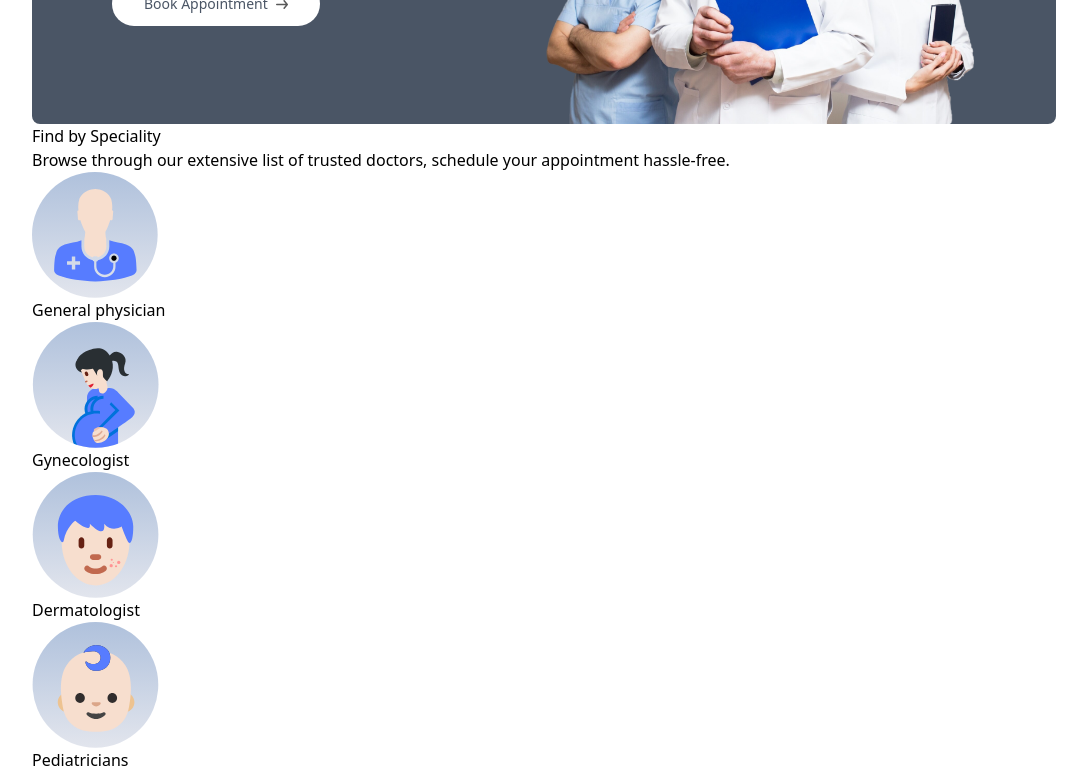
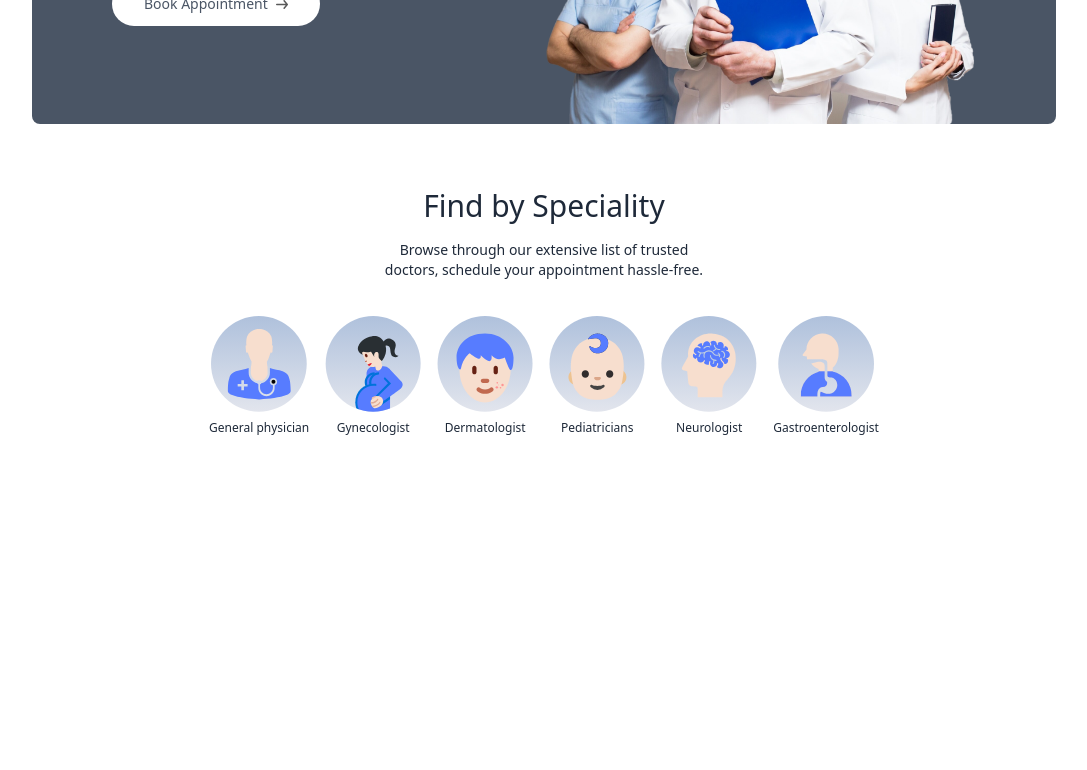
Before and after one commit to Anurag-Kuche/Prescript, a React (Vite) app: page / in a window 1280 px wide. Shown: the part 580-1350 px from the top of the page, without its empty margins (96-1183 px from the left). After the commit the page ends 1080 px from the top, so only its background shows below. Built offline with nearby package versions, Linux system fonts and the light colour scheme.

Commit message:
speciality menu completed

```diff
--- a/src/components/SpecialityMenu.jsx
+++ b/src/components/SpecialityMenu.jsx
@@ -3,13 +3,13 @@
 
 const SpecialityMenu = () => {
   return (
-    <div id="speciality">
-      <h1>Find by Speciality</h1>
-      <p>Browse through our extensive list of trusted doctors, schedule your appointment hassle-free.</p>
-      <div>
+    <div className="flex flex-col items-center gap-4 py-16 text-gray-800" id="speciality">
+      <h1 className="text-3xl font-medium">Find by Speciality</h1>
+      <p className="sm:w-1/3 text-center text-sm">Browse through our extensive list of trusted doctors, schedule your appointment hassle-free.</p>
+      <div className="flex sm:justify-center gap-4 pt-5 w-full overflow-scroll">
         {specialityData.map((item, index) => (
-          <Link key={index} to={`/doctors/${item.speciality}`}>
-            <img src={item.image} alt={item.speciality} />
+          <Link onClick={()=>scrollTo(0,0)} className="flex flex-col items-center text-xs cursor-pointer flex-shrink-0 hover:translate-y-[-10px] transition-all duration-500" key={index} to={`/doctors/${item.speciality}`}>
+            <img className="w-16 sm:w-24 mb-2" src={item.image} alt={item.speciality} />
             <p>{item.speciality}</p>
           </Link>
         ))}
--- a/src/index.css
+++ b/src/index.css
@@ -3,3 +3,7 @@
 .active hr{
   @apply block
 }
+
+::-webkit-scrollbar{
+  @apply hidden
+}
```
